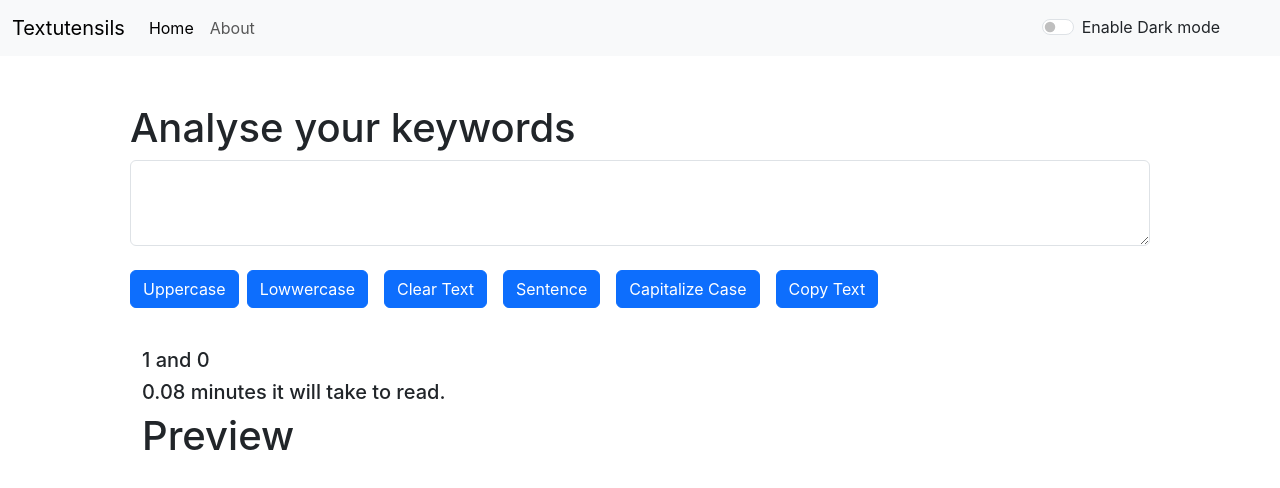
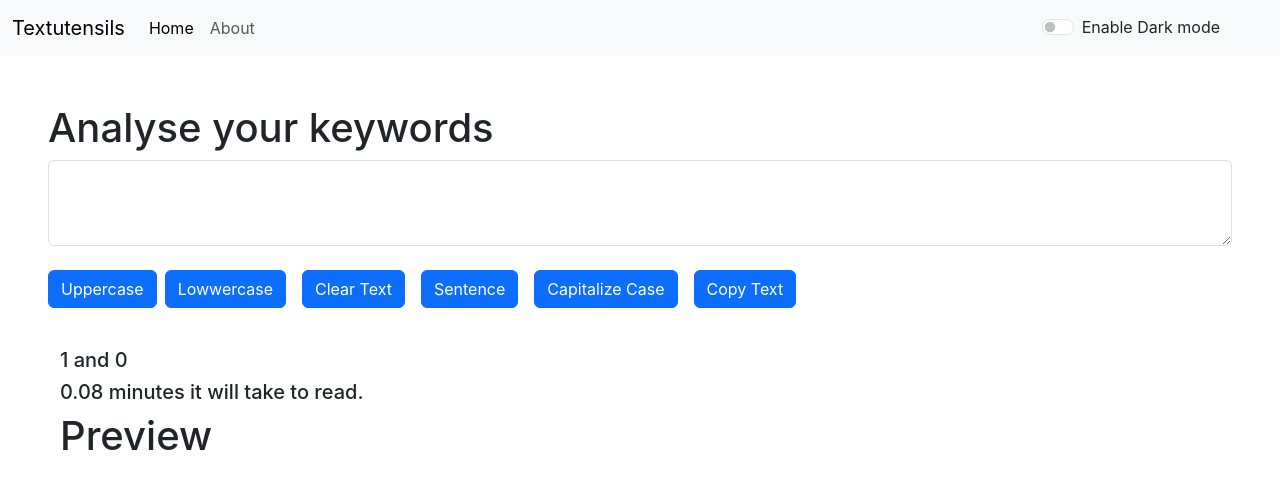
Before and after one commit to satyam-svg/Textconverter, a React (Create React App) app: page / in a window 1280 px wide. Shown: the top 488 px of the page. Built offline with nearby package versions, Linux system fonts and the light colour scheme.

Commit message:
Fixed some bug in my text comverter app

```diff
--- a/src/App.js
+++ b/src/App.js
@@ -3,11 +3,6 @@ import Navbar from './components/Navbar.js';
 import Textform from './components/Textform.js';
 import Alert from './components/Alert.js';
 import { useState } from 'react';
-import {
-  BrowserRouter as Router,
-  Routes, // Import Routes
-  Route,
-} from 'react-router-dom';
 
 function App() {
   const [mode, setmode] = useState('light');
@@ -44,15 +39,12 @@ function App() {
 
   return (
     <>
-      <Router>
+
         <Navbar mode1={mode} text1={text} togglemode={togglemode} />
         <Alert alert={alert} />
-        <div className="container">
-          <Routes>
-            <Route path="/" element={<Textform title="Analyse your keywords" showalert={alert} />} />
-          </Routes>
-        </div>
-      </Router>
+        <Textform title="Analyse your keywords" showalert={alert}/>
+
+
     </>
   );
 }
--- a/src/components/Navbar.js
+++ b/src/components/Navbar.js
@@ -1,6 +1,5 @@
 import React from 'react'
 import PropTypes from 'prop-types'
-import { Link } from 'react-router-dom';
 
 export default function Navbar(props) {
   return (
```
